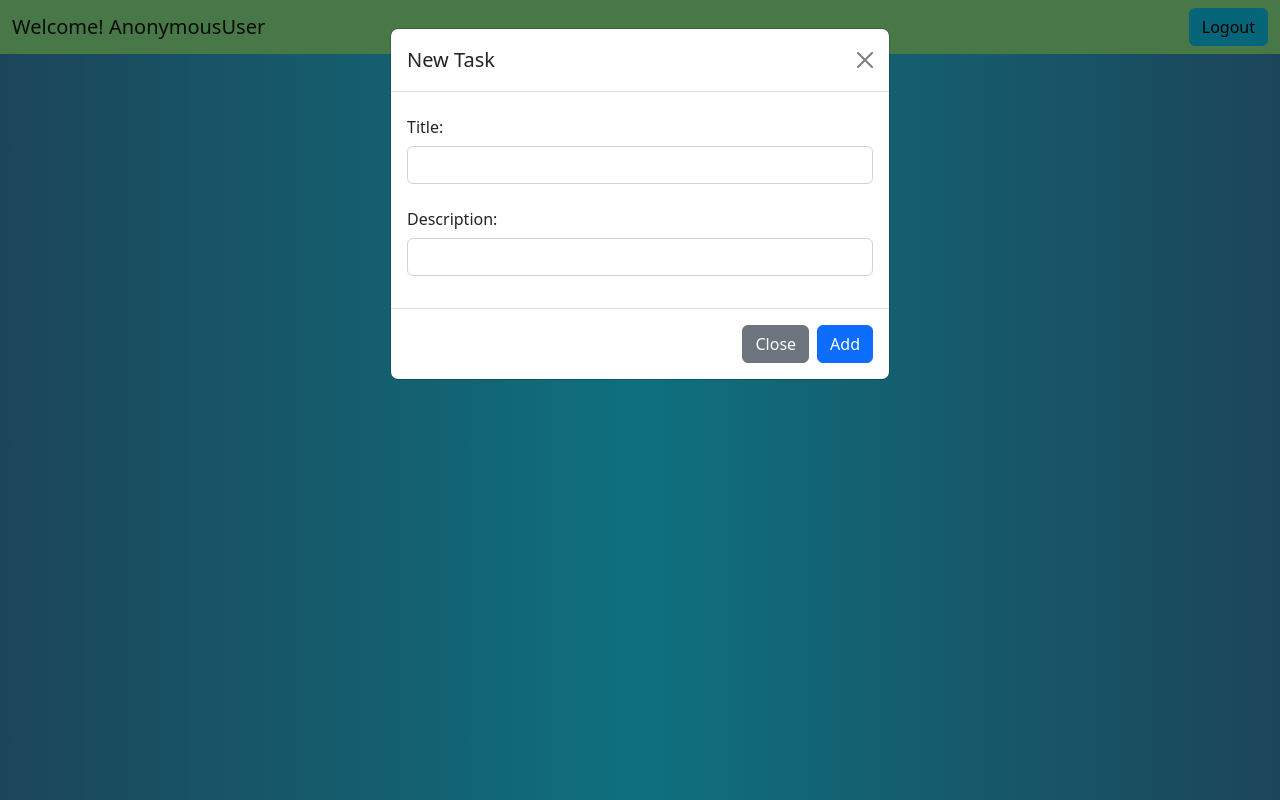
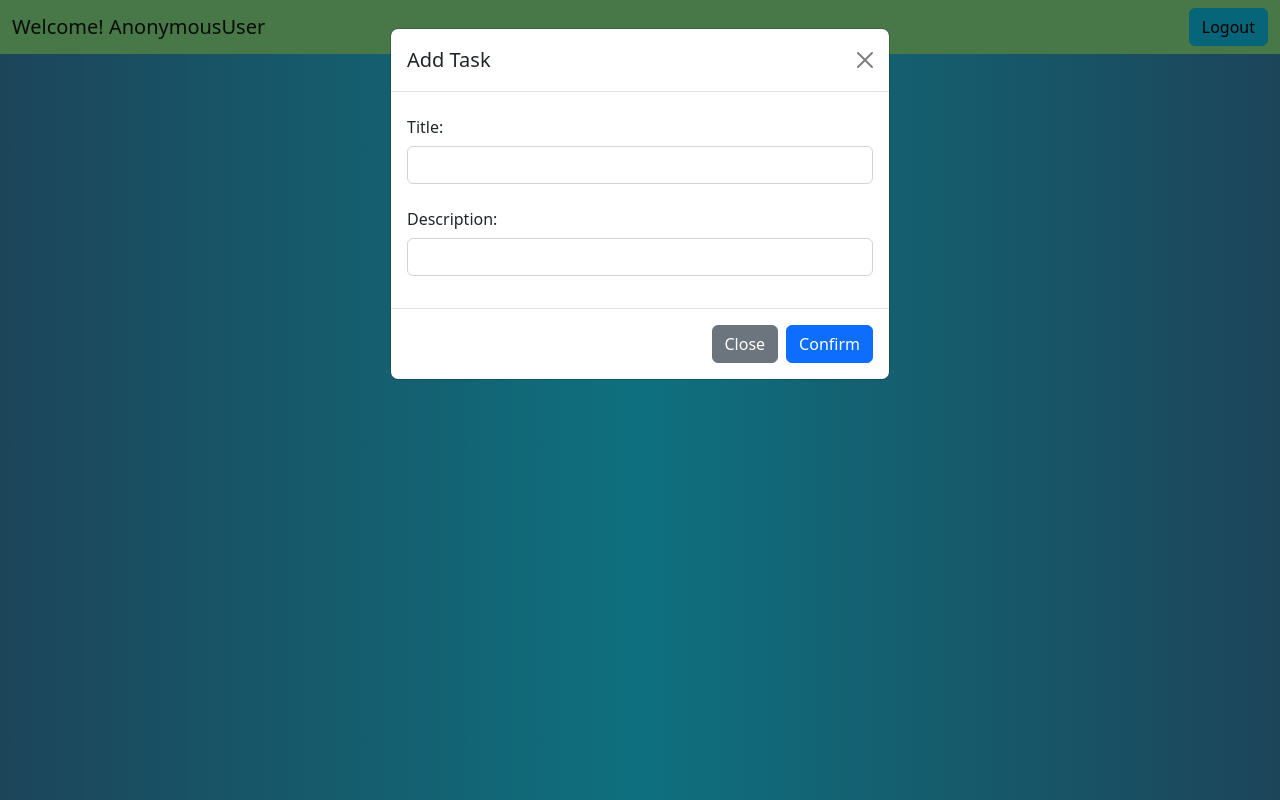
Before and after one commit to ariefbraja/PBP-Tugas-2, a Django app: page /todolist/json/ in a window 1280 px wide, after a click on "Add task". Run offline with Django 4.2, Linux system fonts and the light colour scheme; data that the repository does not hold is empty.

Commit message:
Tugas 6 Update 5

```diff
--- a/todolist/templates/todolist-ajax.html
+++ b/todolist/templates/todolist-ajax.html
@@ -20,7 +20,7 @@
   <div class="modal-dialog">
     <div class="modal-content">
       <div class="modal-header">
-        <h1 class="modal-title fs-5" id="exampleModalLabel">New Task</h1>
+        <h1 class="modal-title fs-5" id="exampleModalLabel">Add Task</h1>
         <button type="button" class="btn-close" data-bs-dismiss="modal" aria-label="Close"></button>
       </div>
       <div class="modal-body">
@@ -28,17 +28,17 @@
           {% csrf_token %}
           <div class="mb-3">
             <label for="recipient-name" class="col-form-label">Title:</label>
-            <input type="text" class="form-control" id="field_title" name="judul">
+            <input type="text" class="form-control" id="field_title" name="title">
           </div>
           <div class="mb-3">
             <label for="message-text" class="col-form-label">Description:</label>
-            <textarea class="form-control" id="field_desc" name="deskripsi"></textarea>
+            <textarea class="form-control" id="field_desc" name="description"></textarea>
           </div>
         </form>
       </div>
         <div class="modal-footer">
         <button type="button" class="btn btn-secondary" data-bs-dismiss="modal">Close</button>
-        <button type="button" class="btn btn-primary" id="addtaskbutton" data-bs-dismiss="modal">Add</button>
+        <button type="button" class="btn btn-primary" id="addtaskbutton" data-bs-dismiss="modal">Confirm</button>
       </div>
     </div>
   </div>
@@ -55,9 +55,6 @@
     const todolist = await getTodolist()
     let htmlString = ``
     todolist.forEach(item=> {
-      status = item.pk
-      console.log(status)
-      console.log(item)
       htmlString+=`\n
       <div class = "cards" >
         <p>
@@ -110,7 +107,7 @@
   if(document.getElementById("tombol-delete") != null){
   document.getElementById("tombol-delete").onclick = refreshTodolist
   }
-  // document.getElementById("tombol-delete").onclick = refreshTodolist
+
   refreshTodolist()
 
 </script>
--- a/todolist/views.py
+++ b/todolist/views.py
@@ -82,10 +82,10 @@ def show_json(request):
 
 def addTask_ajax(request):
     if request.method == 'POST':
-        title = request.POST.get("judul")
-        deskripsi = request.POST.get("deskripsi")
+        title = request.POST.get("title")
+        description = request.POST.get("description")
 
-        new_todolist = Task(title=title, description=deskripsi, user=request.user)
+        new_todolist = Task(title=title, description=description, user=request.user)
         new_todolist.save()
 
         return HttpResponse(b"CREATED", status=201)
```
